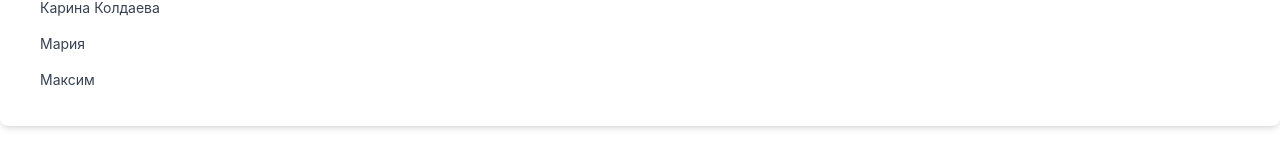
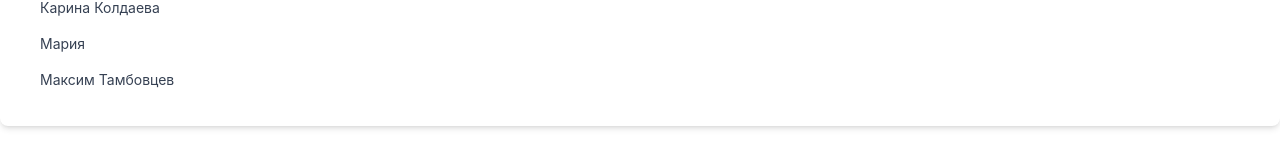
Before and after one commit to KarinaKold/TEAM-hackathon, a React (Vite) app: page / in a window 1280 px wide. Shown: the part 252-412 px from the top of the page. Built offline with nearby package versions, Linux system fonts and the light colour scheme.

Commit message:
feat: add my personal info to data

```diff
--- a/src/data.js
+++ b/src/data.js
@@ -39,13 +39,13 @@ export const MEMBERS = [
 	},
 	{
 		id: 3,
-		name: 'Максим',
-		age: '',
+		name: 'Максим Тамбовцев',
+		age: '23',
 		img: 'https://avatars.githubusercontent.com/u/135017705?v=4',
-		descr: 'Фронтенд разработчик',
+		descr: 'Фронтенд разработчик, сейчас активно изучасю React. В свободное время люблю путешествовать и готовить вкусную еду.',
 		social: {
-			telegram: 'https://t.me/',
-			github: 'https://github.com/',
+			telegram: 'https://t.me/kodrrrr',
+			github: 'https://github.com/Maksim-Tambovtsev',
 		},
 		progress: [
 			{ technology: 'HTML', percentage: 100 },
@@ -53,7 +53,7 @@ export const MEMBERS = [
 			{ technology: 'React', percentage: 80 },
 			{ technology: 'Node.js', percentage: 60 },
 		],
-		work: 'Фронтенд разработчик командного проекта',
-		badge: '',
+		work: 'Разработчик UI-компонентов ',
+		badge: 'Разработчик',
 	},
 ];
```
